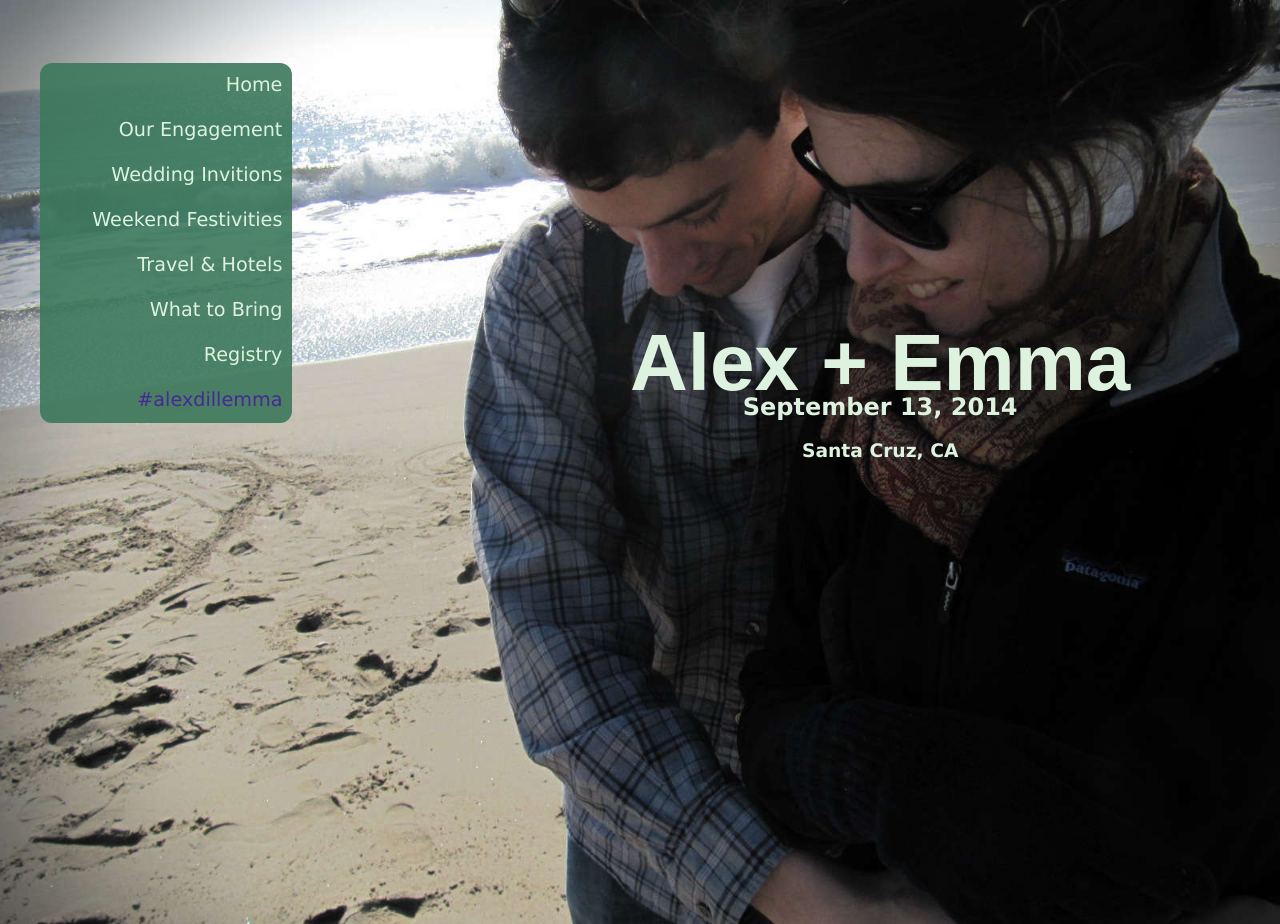
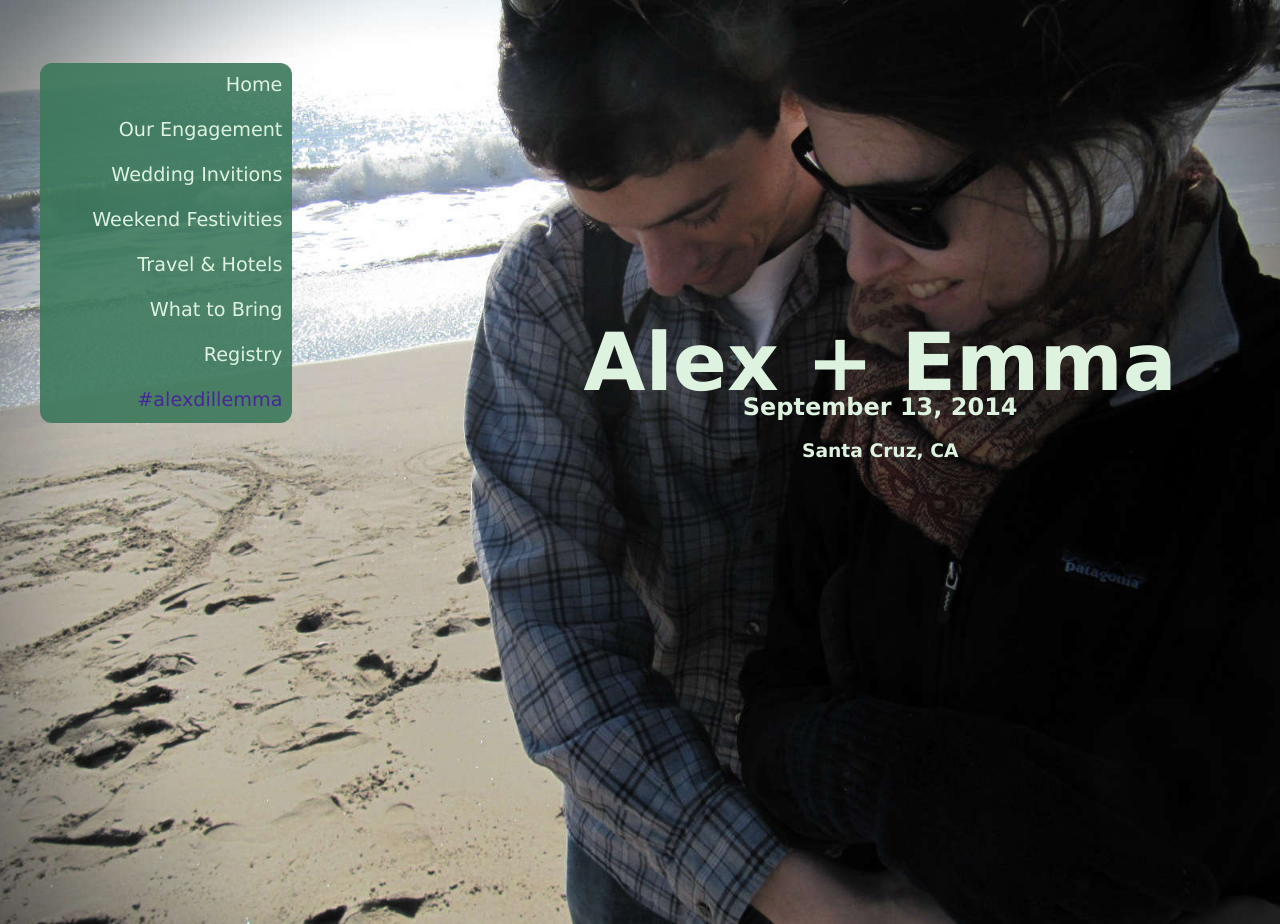
Before and after one commit to adgaudio/wedding, a Jekyll site: the page built from index.html, in a window 1280 px wide. Built offline with Jekyll 4.4.1, drawn with Linux system fonts in a browser that asks for light colours; Markdown is read by kramdown in place of the engine named in the settings.

Commit message:
remove font on landing

```diff
--- a/_includes/main.css
+++ b/_includes/main.css
@@ -81,8 +81,6 @@ a:hover {
 #home h1{
   font-size: 500%;
   margin: 0;
-  font-family: Copperplate, sans-serif;
-
   /*text-shadow: 1px 1px #474747;*/
 }
 #home h2{
```
